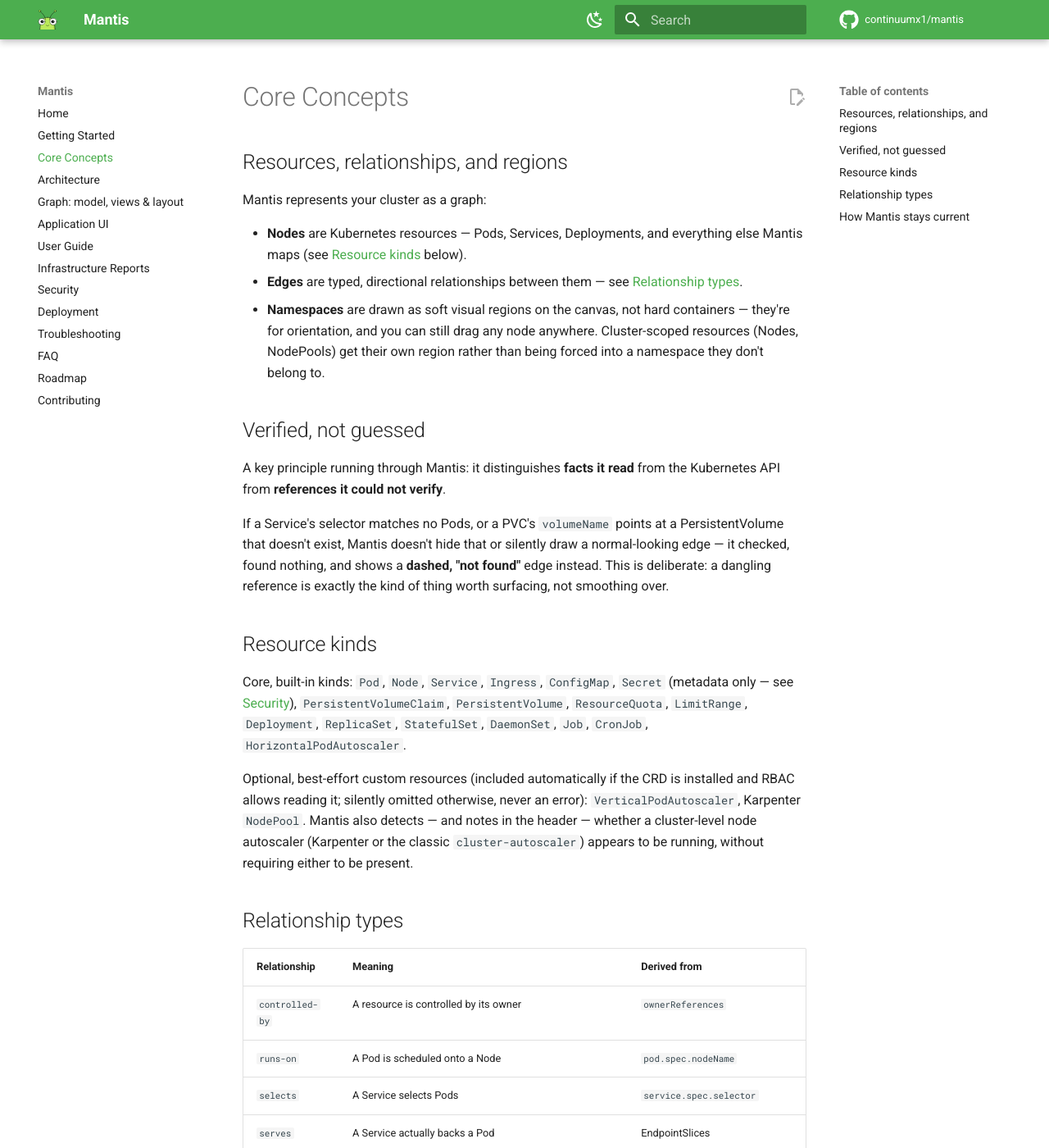
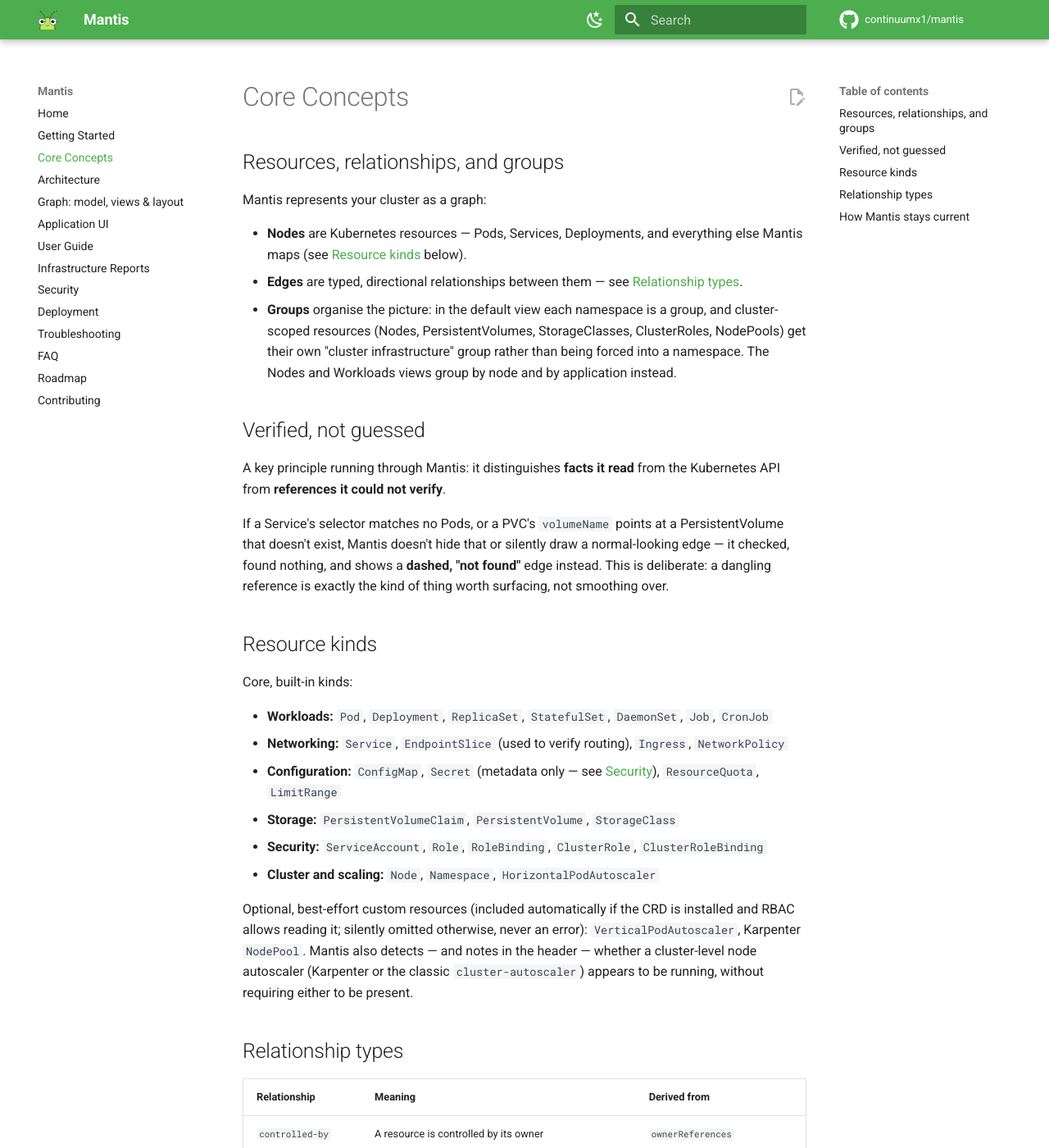
Before and after one commit to continuumx1/mantis, an MkDocs documentation site: the page built from docs/core-concepts.md, in a window 1280 px wide and 1400 px high. Shown: the whole window at 82% size. Built offline with MkDocs 1.6.1 and Material for MkDocs 9.7.7, drawn with Linux system fonts in a browser that asks for light colours; comment, search, counter and statistics services are not loaded; the version menu is left out; some of the changed text lies outside the part shown.

Commit message:
docs: list every mapped kind and relationship type

```diff
--- a/docs/core-concepts.md
+++ b/docs/core-concepts.md
@@ -1,6 +1,6 @@
 # Core Concepts
 
-## Resources, relationships, and regions
+## Resources, relationships, and groups
 
 Mantis represents your cluster as a graph:
 
@@ -8,10 +8,11 @@ Mantis represents your cluster as a graph:
   everything else Mantis maps (see [Resource kinds](#resource-kinds) below).
 - **Edges** are typed, directional relationships between them — see
   [Relationship types](#relationship-types).
-- **Namespaces** are drawn as soft visual regions on the canvas, not hard
-  containers — they're for orientation, and you can still drag any node
-  anywhere. Cluster-scoped resources (Nodes, NodePools) get their own
-  region rather than being forced into a namespace they don't belong to.
+- **Groups** organise the picture: in the default view each namespace is a
+  group, and cluster-scoped resources (Nodes, PersistentVolumes,
+  StorageClasses, ClusterRoles, NodePools) get their own "cluster
+  infrastructure" group rather than being forced into a namespace. The
+  Nodes and Workloads views group by node and by application instead.
 
 ## Verified, not guessed
 
@@ -26,11 +27,18 @@ reference is exactly the kind of thing worth surfacing, not smoothing over.
 
 ## Resource kinds
 
-Core, built-in kinds: `Pod`, `Node`, `Service`, `Ingress`, `ConfigMap`,
-`Secret` (metadata only — see [Security](security.md)),
-`PersistentVolumeClaim`, `PersistentVolume`, `ResourceQuota`, `LimitRange`,
-`Deployment`, `ReplicaSet`, `StatefulSet`, `DaemonSet`, `Job`, `CronJob`,
-`HorizontalPodAutoscaler`.
+Core, built-in kinds:
+
+- **Workloads:** `Pod`, `Deployment`, `ReplicaSet`, `StatefulSet`,
+  `DaemonSet`, `Job`, `CronJob`
+- **Networking:** `Service`, `EndpointSlice` (used to verify routing),
+  `Ingress`, `NetworkPolicy`
+- **Configuration:** `ConfigMap`, `Secret` (metadata only — see
+  [Security](security.md)), `ResourceQuota`, `LimitRange`
+- **Storage:** `PersistentVolumeClaim`, `PersistentVolume`, `StorageClass`
+- **Security:** `ServiceAccount`, `Role`, `RoleBinding`, `ClusterRole`,
+  `ClusterRoleBinding`
+- **Cluster and scaling:** `Node`, `Namespace`, `HorizontalPodAutoscaler`
 
 Optional, best-effort custom resources (included automatically if the CRD
 is installed and RBAC allows reading it; silently omitted otherwise, never
@@ -53,6 +61,17 @@ running, without requiring either to be present.
 | `claims` | A Pod claims a PersistentVolumeClaim | `volumes[].persistentVolumeClaim` |
 | `bound-to` | A PVC is bound to a PersistentVolume | `pvc.spec.volumeName` |
 | `scales` | An autoscaler (HPA/VPA) drives a workload's replica count or resources | HPA/VPA `scaleTargetRef` / `targetRef` |
+| `uses-service-account` | A Pod runs as a ServiceAccount | `pod.spec.serviceAccountName` |
+| `storage-class` | A PVC or PV uses a StorageClass | `spec.storageClassName` |
+| `binds-role` | A (Cluster)RoleBinding grants a Role or ClusterRole | `roleRef` |
+| `grants-to` | A (Cluster)RoleBinding grants its role to a ServiceAccount | `subjects` |
+| `applies-to` | A NetworkPolicy selects a Pod | `spec.podSelector` |
+
+Each relationship belongs to a category — ownership, scheduling,
+networking, configuration, storage, security or autoscaling — which the
+Topology page uses for line styles and filters, and carries its evidence:
+whether Mantis verified it against the cluster (an EndpointSlice, a
+resolved reference) or read it from a spec field.
 
 Relationships are named for their **Kubernetes semantics**, not for
 convenience — `runs-on` means exactly what `kubectl get pod -o wide`'s NODE
```
Also changed, not shown: README.md (+5 -0 lines).
